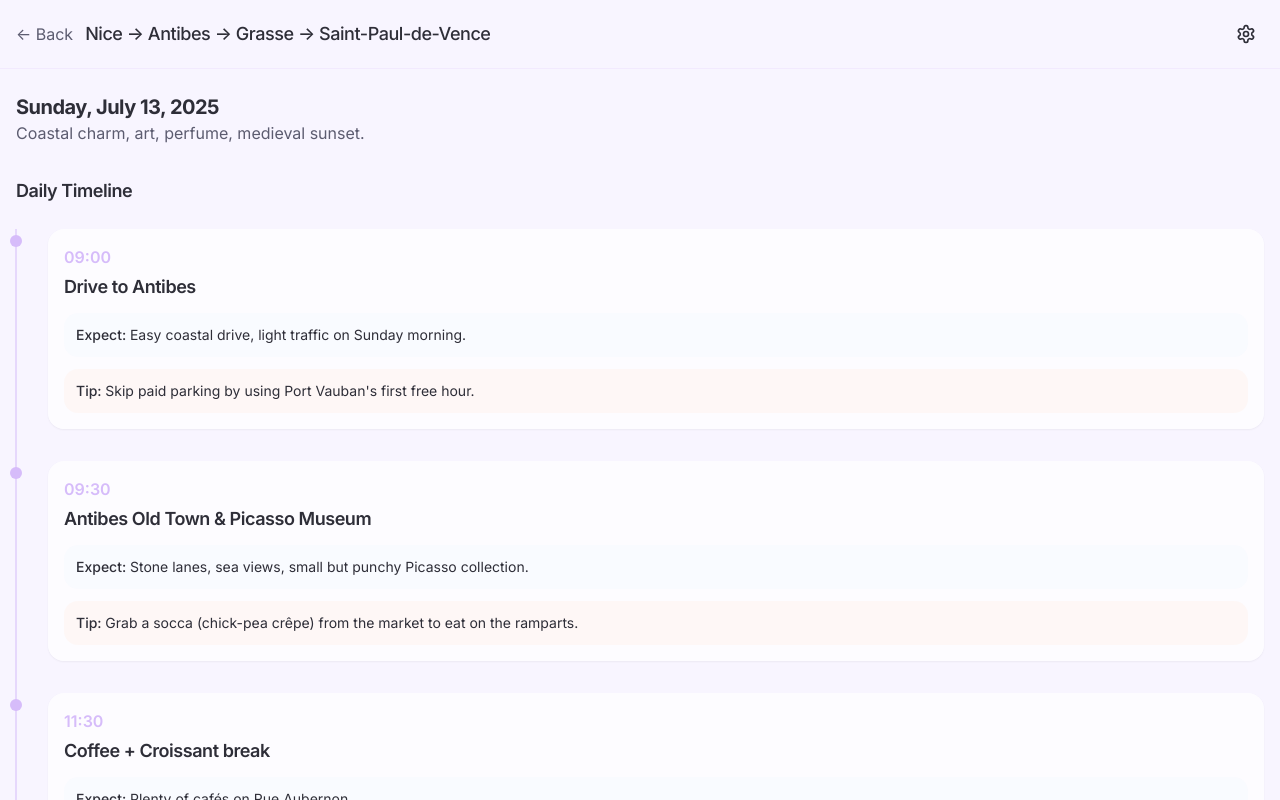
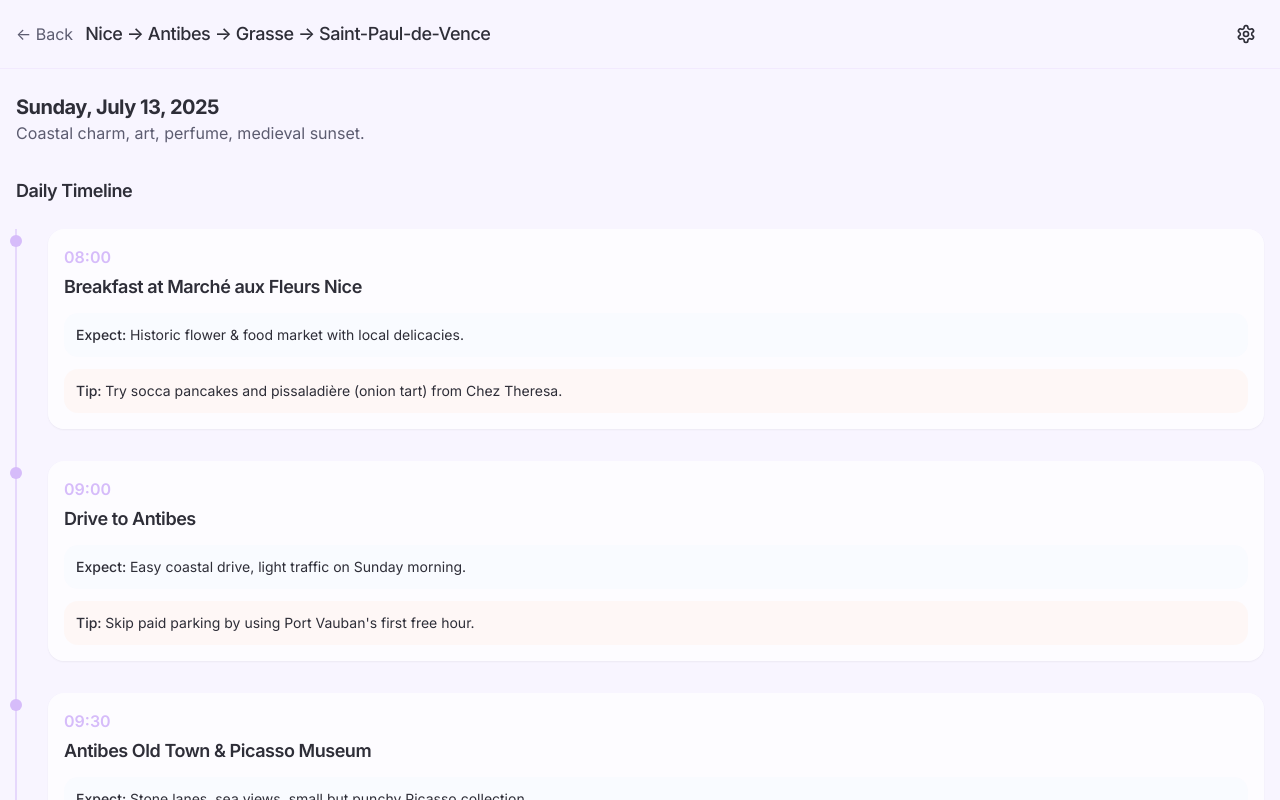
Before and after one commit to yonilevi-hb/south-france-whisper-guide, a React (Vite) app: page /day/2025-07-13 in a window 1280 px wide. Shown: the top 800 px of the page. Built offline with nearby package versions, Linux system fonts and the light colour scheme.

Commit message:
Enhance itinerary with more details
Expand the itinerary with additional stops and recommendations based on existing knowledge.

```diff
--- a/src/data/itinerary.ts
+++ b/src/data/itinerary.ts
@@ -8,17 +8,23 @@ export const travelGuide: TravelGuide = {
       "title": "Nice → Antibes → Grasse → Saint-Paul-de-Vence",
       "concept": "Coastal charm, art, perfume, medieval sunset.",
       "stops": [
+        {"time": "08:00", "title": "Breakfast at Marché aux Fleurs Nice", "expect": "Historic flower & food market with local delicacies.", "tip": "Try socca pancakes and pissaladière (onion tart) from Chez Theresa."},
         {"time": "09:00", "title": "Drive to Antibes", "expect": "Easy coastal drive, light traffic on Sunday morning.", "tip": "Skip paid parking by using Port Vauban's first free hour."},
         {"time": "09:30", "title": "Antibes Old Town & Picasso Museum", "expect": "Stone lanes, sea views, small but punchy Picasso collection.", "tip": "Grab a socca (chick-pea crêpe) from the market to eat on the ramparts."},
+        {"time": "10:45", "title": "Antibes Market Hall", "expect": "Fresh local produce, olive oils, and artisanal goods.", "tip": "Sample the tapenade varieties before buying – the green one with almonds is unique."},
         {"time": "11:30", "title": "Coffee + Croissant break", "expect": "Plenty of cafés on Rue Aubernon.", "tip": "Order 'noisette' if you just want an espresso with a splash of milk."},
+        {"time": "12:00", "title": "Fort Carré viewpoint", "expect": "16th-century star-shaped fort with panoramic bay views.", "tip": "The 20-minute walk up is worth it for yacht harbor photos."},
         {"time": "12:30", "title": "Drive to Grasse", "expect": "Winding inland road, 1 hr max.", "tip": "Set playlist now; 4G gets patchy on hillside."},
         {"time": "13:30", "title": "Fragonard Perfume Museum", "expect": "30-min guided visit, free samples at the exit.", "tip": "Ask staff to stamp your leaflet—makes a cute keepsake."},
         {"time": "14:15", "title": "Grasse Old Town stroll + gelato", "expect": "Steep streets, pastel houses.", "tip": "Best views from Place aux Aires."},
+        {"time": "14:45", "title": "International Perfume Museum", "expect": "Interactive exhibits on perfume history and production.", "tip": "The garden outside has over 400 fragrant plant species—smell them all!"},
         {"time": "15:00", "title": "Drive to Saint-Paul-de-Vence", "expect": "1 hr; pretty olive-grove scenery.", "tip": "Stop at road-side fruit stand for fresh figs."},
         {"time": "16:00", "title": "Check-in & relax", "expect": "Stone village vibes, cicadas.", "tip": "Hotel pool time = recharge before evening."},
+        {"time": "17:30", "title": "Fondation Maeght", "expect": "World-class modern art museum with Miró sculptures in garden.", "tip": "The Giacometti courtyard is perfect for Instagram photos."},
         {"time": "18:00", "title": "Village walk & art galleries", "expect": "Tiny alleys, local artists, Chagall's tomb at the cemetery.", "tip": "Galleries shut ~19:00—peek in early."},
         {"time": "19:30", "title": "Apéro on the ramparts", "expect": "Golden hour over valley.", "tip": "Order a kir pêche; cheaper than rosé by the glass."},
-        {"time": "20:30", "title": "Dinner in the square", "expect": "Outdoor tables, Provençal menu.", "tip": "Share one starter—the mains are huge."}
+        {"time": "20:30", "title": "Dinner in the square", "expect": "Outdoor tables, Provençal menu.", "tip": "Share one starter—the mains are huge."},
+        {"time": "22:00", "title": "Nightcap at La Colombe d'Or", "expect": "Historic artist hangout with original Picassos on walls.", "tip": "Just have one drink at the bar if dinner is too pricey."}
       ]
     },
     {
@@ -26,15 +32,23 @@ export const travelGuide: TravelGuide = {
       "title": "Saint-Paul → Fayence → Moustiers (Bastille Day)",
       "concept": "Hilltop villages, scenic gorges, fireworks at night.",
       "stops": [
+        {"time": "08:30", "title": "Morning walk to viewpoint", "expect": "Quiet paths, valley views, birdsong.", "tip": "The eastern walkway has better morning light for photos."},
         {"time": "09:00", "title": "Drive to Fayence", "expect": "1 h15 through forested hills.", "tip": "Fill up fuel in Tourettes—the cheap station."},
         {"time": "10:15", "title": "Coffee & quick stroll in Fayence", "expect": "Quiet Monday market, panoramic terrace.", "tip": "Public WC behind the church (rare!)."},
+        {"time": "10:45", "title": "Fayence Clock Tower", "expect": "Climb narrow steps to 19th-century tower.", "tip": "The entrance is easy to miss—look for small door next to café."},
         {"time": "11:15", "title": "Drive to Moustiers", "expect": "2 hrs via A8 then D952—views of Verdon gorge.", "tip": "Stop at 'Pont de l'Artuby' for 5-min photo."},
+        {"time": "12:00", "title": "Scenic stop at Valensole", "expect": "Famous lavender fields if in season (June-July).", "tip": "The plateau has the best wide-angle views—follow signs to 'plateau'."},
         {"time": "13:15", "title": "Lunch in Moustiers", "expect": "Terrace restaurants under plane trees.", "tip": "Order the local lavender honey goat cheese."},
         {"time": "14:30", "title": "Pottery shops & narrow streets", "expect": "Fayence-style ceramics everywhere.", "tip": "Shops close 12-14h—good timing now they're open."},
+        {"time": "15:00", "title": "Visit to Notre-Dame de Beauvoir", "expect": "12th-century church with golden star suspended above.", "tip": "Look for the mysterious metal star hanging between cliffs above town."},
         {"time": "15:30", "title": "Hike to Notre-Dame de Beauvoir chapel", "expect": "20-min steep stair climb, epic canyon view.", "tip": "Carry 1 L water; zero shade."},
+        {"time": "16:45", "title": "Walk to town star viewpoint", "expect": "Best angle to see Moustiers' famous suspended star.", "tip": "The legend says a knight hung it after returning from the Crusades."},
         {"time": "17:00", "title": "Siesta / cool-down", "expect": "Hotel or riverside shade.", "tip": "Dip feet in the Verdonnette stream below the bridge."},
+        {"time": "18:30", "title": "Pre-dinner walk to waterfall", "expect": "Small cascade in town center, refreshing mist.", "tip": "Fill your water bottle here—pure mountain spring."},
         {"time": "19:30", "title": "Dinner on Place de l'Église", "expect": "Village lights coming on, festive mood.", "tip": "Try pistou soup—the local version of minestrone."},
-        {"time": "22:00", "title": "Bastille-Day fireworks", "expect": "Small-town show, stars overhead.", "tip": "Stand by the carpark edge—fewer crowds, same view."}
+        {"time": "21:00", "title": "Join Bastille Day celebrations", "expect": "Local band, dancing in the square.", "tip": "The mairie hands out free French flag pins—grab one."},
+        {"time": "22:00", "title": "Bastille-Day fireworks", "expect": "Small-town show, stars overhead.", "tip": "Stand by the carpark edge—fewer crowds, same view."},
+        {"time": "22:30", "title": "After-fireworks drinks", "expect": "Locals out celebrating national holiday.", "tip": "Café des Arts stays open late for the holiday."}
       ]
     },
     {
@@ -42,14 +56,22 @@ export const travelGuide: TravelGuide = {
       "title": "Moustiers → Cotignac → Hyères",
       "concept": "Troglodyte cliffs, vineyard tastings, first sea breeze.",
       "stops": [
+        {"time": "08:00", "title": "Breakfast with Verdon view", "expect": "Pastries and coffee overlooking the valley.", "tip": "Ask for pain aux raisins—often better than croissants here."},
         {"time": "09:00", "title": "Drive to Cotignac", "expect": "1 h15 through pine forest.", "tip": "Play the 'French Riviera' Spotify mix for vibes."},
+        {"time": "10:00", "title": "Scenic stop at Lac de Sainte-Croix", "expect": "Turquoise alpine lake, electric boat rentals.", "tip": "15-minute photo stop at the bridge viewpoint."},
         {"time": "10:15", "title": "Cotignac cliff walk & market", "expect": "Limestone wall with caves, Provencal stalls.", "tip": "Buy dried lavender sachets—lightweight souvenir."},
+        {"time": "11:00", "title": "Troglodyte dwellings tour", "expect": "Ancient cave homes built into cliff face.", "tip": "The walking route is marked with yellow arrows."},
+        {"time": "11:45", "title": "Cotignac waterfall", "expect": "Hidden cascade behind main square.", "tip": "Follow the sound of water down the alley past the bakery."},
         {"time": "12:00", "title": "Lunch on Cours Gambetta", "expect": "Shaded plaza, fountains trickling.", "tip": "Order the plat du jour to stay under €15."},
         {"time": "13:30", "title": "Optional winery stop (Château Margüi)", "expect": "30-min tasting, Spielberg family estate.", "tip": "Spit, don't sip, if driving 😉"},
+        {"time": "14:15", "title": "Visit Clos de l'Ours vineyard", "expect": "Family-run organic winery with mountain backdrop.", "tip": "Their rosé magnums are great value for beach picnics."},
         {"time": "15:00", "title": "Drive to Hyères", "expect": "1 h30, flat vineyards then palms.", "tip": "Turn on AC early—Hyères gets hot."},
         {"time": "16:30", "title": "Check-in & beach cooldown", "expect": "Drop bags, quick change.", "tip": "Free parking at Almanarre after 17:00."},
+        {"time": "17:15", "title": "L'Almanarre Beach swim", "expect": "Shallow warm water, windsurfers in distance.", "tip": "Northern end is less crowded and has softer sand."},
         {"time": "18:00", "title": "Giens Peninsula sunset walk", "expect": "Pink sky over salt flats, flamingos sometimes.", "tip": "Flip-flops okay, but bring bug spray."},
-        {"time": "20:00", "title": "Seafood dinner at port", "expect": "Fresh catch, harbour lights.", "tip": "Ask for 'menu du soir'—cheaper set price."}
+        {"time": "19:15", "title": "Villa Noailles viewpoint", "expect": "Modernist 1920s villa, panoramic terrace.", "tip": "Free entry, amazing architecture photos at sunset."},
+        {"time": "20:00", "title": "Seafood dinner at port", "expect": "Fresh catch, harbour lights.", "tip": "Ask for 'menu du soir'—cheaper set price."},
+        {"time": "21:30", "title": "Evening stroll in Old Town", "expect": "Medieval streets, hidden squares.", "tip": "Follow the heritage trail markers on the ground."}
       ]
     },
     {
@@ -57,15 +79,25 @@ export const travelGuide: TravelGuide = {
       "title": "Hyères → Porquerolles → Toulon",
       "concept": "Island bikes, turquoise bays, mellow coastal finale.",
       "stops": [
+        {"time": "07:30", "title": "Early breakfast", "expect": "Quick meal before ferry departure.", "tip": "Grab extra pastries for the boat ride."},
         {"time": "08:00", "title": "Ferry to Porquerolles", "expect": "15-min ride, salty breeze.", "tip": "Sit starboard for Giens photo."},
         {"time": "08:30", "title": "Rent bikes in village square", "expect": "€20/day, quick paperwork.", "tip": "Grab free island map at rental desk."},
+        {"time": "08:45", "title": "Historical Fort Sainte-Agathe", "expect": "16th-century fortress, maritime museum.", "tip": "The roof terrace has the best harbor photos."},
         {"time": "09:00", "title": "Cycle to Plage Notre-Dame", "expect": "30 min shady path, mild hills.", "tip": "Last WC is at the start of trail."},
         {"time": "09:30", "title": "Beach chill & swim", "expect": "Clear shallow water, pine scent.", "tip": "No food stalls—bring picnic."},
+        {"time": "11:00", "title": "Snorkeling at Notre-Dame", "expect": "Fish visible from shore, rocky outcrops.", "tip": "The eastern side of the beach has better visibility."},
+        {"time": "12:00", "title": "Picnic under pine trees", "expect": "Natural shade, cicada soundtrack.", "tip": "There's a freshwater shower at the bike rack."},
         {"time": "12:30", "title": "Bike back via Plage d'Argent", "expect": "Quick look at silver-sand cove.", "tip": "This one has a snack bar if hungry."},
+        {"time": "13:00", "title": "Lighthouse viewpoint", "expect": "Panoramic views of neighboring islands.", "tip": "Bikes not allowed on final path—lock them at the rack."},
         {"time": "13:30", "title": "Lunch in Porquerolles village", "expect": "Terrace cafés under eucalyptus.", "tip": "Order a pan-bagnat for authentic Riviera vibe."},
         {"time": "14:30", "title": "Return bikes & ferry back", "expect": "Usually space on 15:00 boat.", "tip": "Line up 10 min early for shade seats."},
         {"time": "15:30", "title": "Drive to Toulon", "expect": "30 min coastal highway.", "tip": "If tired, crank AC and hydrate."},
-        {"time": "16:00", "title": "Check-in & harbour walk", "expect": "Naval port, wide promenade.", "tip": "Buy nougat at market for road snacks home."}
+        {"time": "16:00", "title": "Check-in & harbour walk", "expect": "Naval port, wide promenade.", "tip": "Buy nougat at market for road snacks home."},
+        {"time": "17:00", "title": "Mount Faron cable car", "expect": "Panoramic ride up coastal mountain.", "tip": "Last car up is at 19:00 in summer."},
+        {"time": "18:00", "title": "Faron Zoo visit", "expect": "Small conservation zoo specializing in big cats.", "tip": "The Barbary macaques roam freely—don't feed them!"},
+        {"time": "19:00", "title": "Sunset at Mount Faron", "expect": "Golden light over Med, Navy ships below.", "tip": "The east-facing benches catch the light longest."},
+        {"time": "20:00", "title": "Dinner in Mourillon district", "expect": "Local neighborhood with authentic restaurants.", "tip": "Restaurant Le Chantilly has the best bouillabaisse."},
+        {"time": "21:30", "title": "Final evening walk", "expect": "Historic harbor, illuminated forts.", "tip": "Perfect spot for night photos is by Carré du Port."}
       ]
     }
   ]
```
